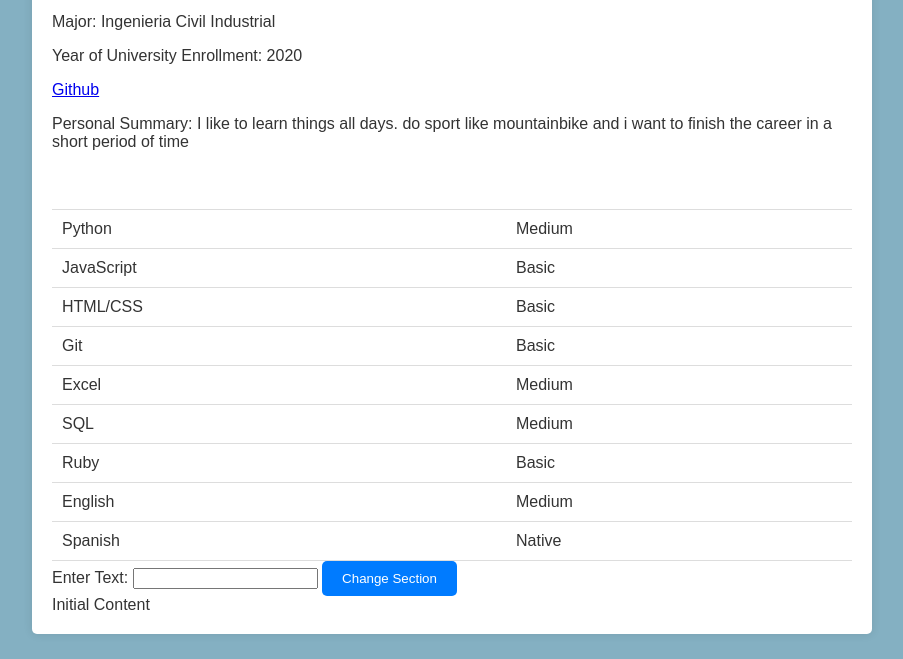
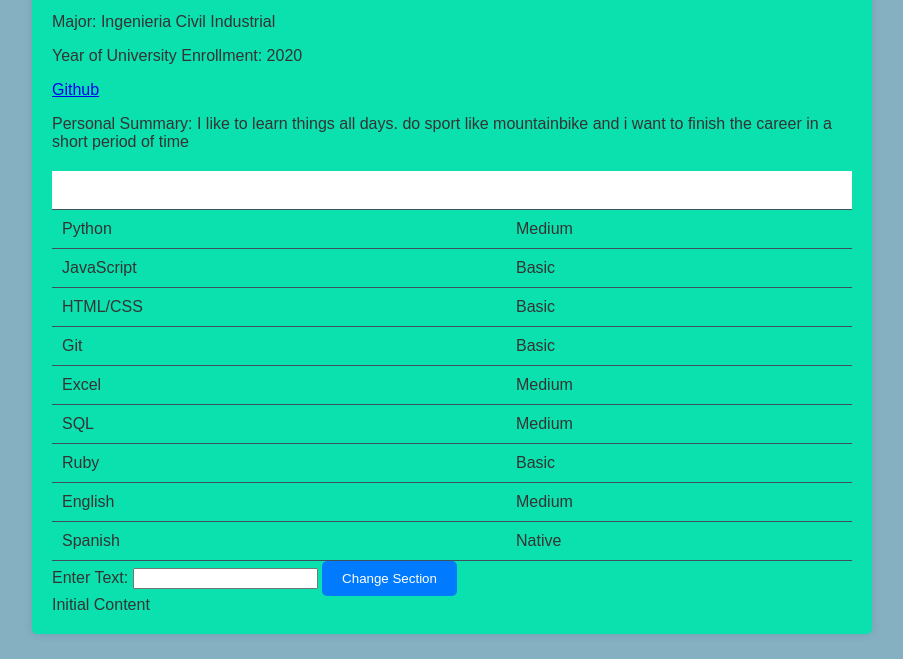
Before and after one commit to HelmutStormesan/HelmutStormesan.github.io, a plain HTML site: page index.html in a window 1280 px wide. Shown: the part 141-800 px from the top of the page, without its empty margins (188-1091 px from the left). Drawn offline with Linux system fonts and the light colour scheme.

Commit message:
pl commit

```diff
--- a/index.css
+++ b/index.css
@@ -9,7 +9,7 @@ body {
     max-width: 800px;
     margin: 20px auto;
     padding: 20px;
-    background-color: #fff;
+    background-color: #0ae1af;
     border-radius: 5px;
     box-shadow: 0 0 10px rgba(0, 0, 0, 0.1);
   }
@@ -23,7 +23,7 @@ body {
   }
   th, td {
     padding: 10px;
-    border-bottom: 1px solid #ddd;
+    border-bottom: 1px solid #3e525e;
   }
   th {
     background-color: #ffffff;
```
